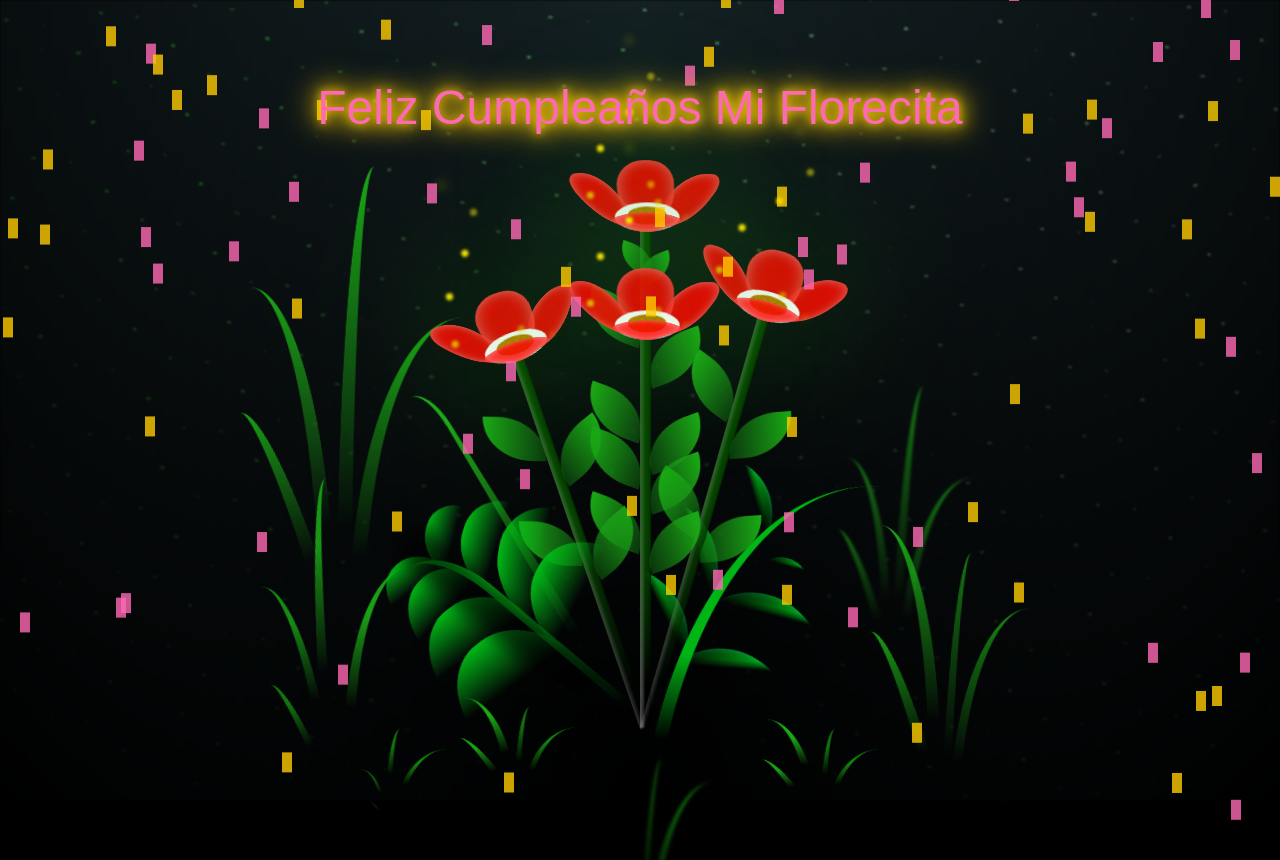
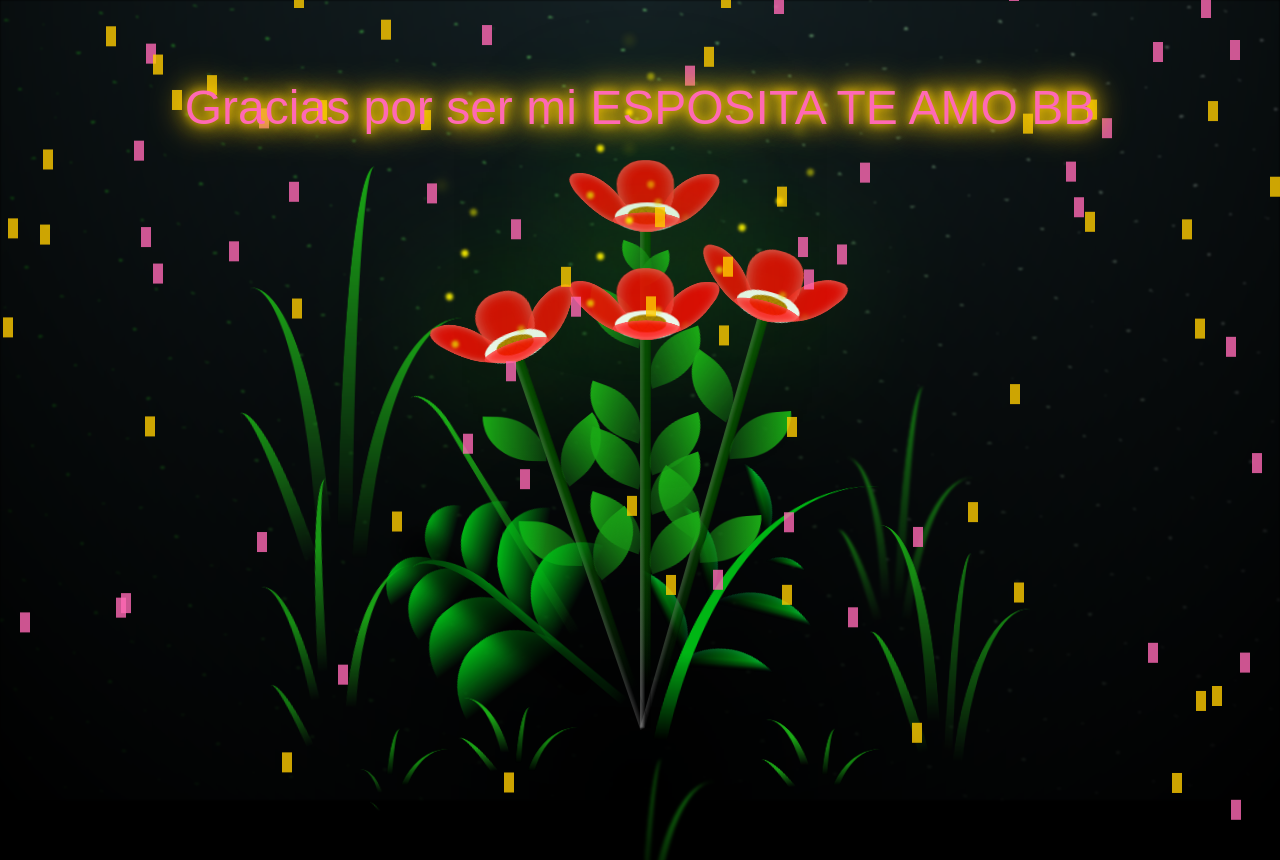
Before and after one commit to 19rey10/MyGirl, a plain HTML site: page DATOS/FLORES.html in a window 1280 px wide. Shown: the top 860 px of the page. Drawn offline with Linux system fonts and the light colour scheme.

Commit message:
Update FLORES.html

```diff
--- a/DATOS/FLORES.html
+++ b/DATOS/FLORES.html
@@ -321,7 +321,7 @@
 
   </style>
 
-  <div id="texto-cumple">Feliz Cumpleaños Mi Florecita</div>
+  <div id="texto-cumple">Gracias por ser mi ESPOSITA TE AMO BB</div>
 
   <script>
       // Generar confeti en diferentes posiciones y colores
```
